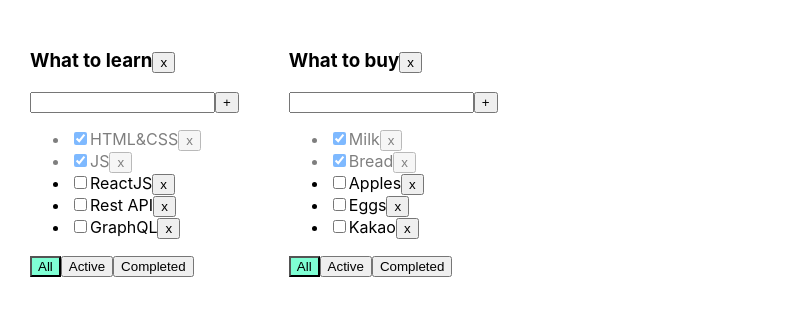
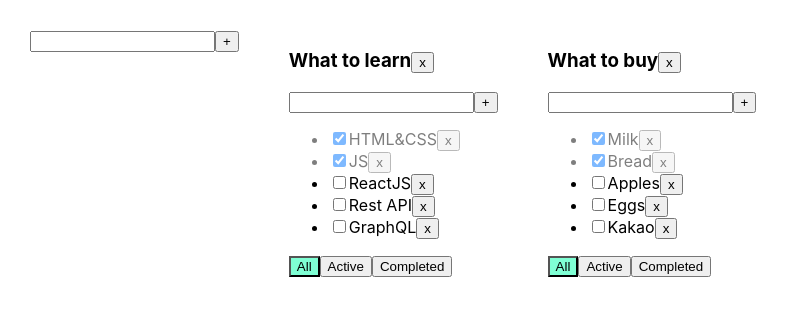
Before and after one commit to AndreiSheleg/toDoList-ts, a React (Create React App) app: page / in a window 1280 px wide. Shown: the top 316 px of the page, without its empty margins (0-789 px from the left). Built offline with nearby package versions, Linux system fonts and the light colour scheme.

Commit message:
add EditableSpan

```diff
--- /dev/null
+++ b/src/AddItemForm.tsx
@@ -0,0 +1,40 @@
+import React, {ChangeEvent, KeyboardEvent, useState} from 'react';
+
+type PropsType = {
+    onClick: (newTitle: string) => void
+    }
+export const AddItemForm = (props: PropsType) => {
+    let [title, setTitle] = useState("")
+    let [error, setError] = useState<string | null>(null)
+
+    const addTask = () => {
+        let newTitle = title.trim()
+        if (newTitle !== "") {
+            props.onClick(newTitle);
+            setTitle("");
+        } else {
+            setError("Title is required");
+        }
+    }
+    const onChangeHandler = (e: ChangeEvent<HTMLInputElement>) => {
+        setTitle(e.currentTarget.value)
+    }
+
+    const onKeyPressHandler = (e: KeyboardEvent<HTMLInputElement>) => {
+        setError(null);
+        if (e.charCode === 13) {
+            addTask();
+        }
+    }
+    return (
+        <div>
+            <input value={title}
+                   onChange={onChangeHandler}
+                   onKeyPress={onKeyPressHandler}
+                   className={error ? "error" : ""}
+            />
+            <button onClick={addTask}>+</button>
+            {error && <div className="error-message">{error}</div>}
+        </div>
+    );
+}
--- a/src/App.tsx
+++ b/src/App.tsx
@@ -2,6 +2,7 @@ import React, {useState} from 'react';
 import './App.css';
 import {TaskType, Todolist} from './Todolist';
 import {v1} from 'uuid';
+import {AddItemForm} from "./AddItemForm";
 
 export type FilterValuesType = 'all' | 'active' | 'completed';
 type TodolistsType = { id: string, title: string, filter: FilterValuesType }
@@ -64,7 +65,7 @@ function App() {
     }
 
     function changeStatus(todolistID: string, taskId: string, isDone: boolean) {
-        // НИЖЕ ОБРАТИ ВНИМАНИЕ - ЕСЛИ КЛЮС И ЗНАЧЕНИЕ iSDone совпали, ТО НЕ НАДО ПИСАТЬ ЕЩЁ РАЗ iSDone (iSDone: iSDone)
+        // НИЖЕ ОБРАТИ ВНИМАНИЕ - ЕСЛИ КЛЮЧ И ЗНАЧЕНИЕ iSDone совпали, ТО НЕ НАДО ПИСАТЬ ЕЩЁ РАЗ iSDone (iSDone: iSDone)
         setTasks({...tasks, [todolistID]:tasks[todolistID].map(el=>el.id === taskId ? {...el, isDone} :el ) } )
         // let task = tasks.find(t => t.id === taskId);
         // if (task) {
@@ -86,8 +87,26 @@ function App() {
         console.log(tasks)
     }
 
+    const addTodolist = (newTitle: string) => {
+        const newID = v1()
+        const newTodo:TodolistsType = {id: newID, title: newTitle, filter: 'all'}
+        setTodolists([...todolists, newTodo])
+        setTasks({...tasks, [newID]: []})
+    }
+
+    const updateTask = (todolistID:string, taskID:string, newTitle: string) => {
+        console.log('звонок из функции updateTask, newTitle равно :', newTitle)
+        setTasks({...tasks, [todolistID]: tasks[todolistID].map(el=> el.id === taskID ? {...el, title: newTitle} : el)})
+    }
+
+    const updateTodolist = (todolistID:string, newTitle: string) => {
+        console.log('звонок из функции updateTodolist, newTitle равно :', newTitle)
+        setTodolists(todolists.map(el => el.id === todolistID ? {...el, title: newTitle} : el))
+    }
+
     return (
         <div className="App">
+            <AddItemForm onClick={ addTodolist } />
             {todolists.map(el => {
                 let tasksForTodolist = tasks[el.id];
 
@@ -111,6 +130,8 @@ function App() {
                         changeTaskStatus={changeStatus}
                         filter={el.filter}
                         removeTodoList = {removeTodoList}
+                        updateTask={updateTask}
+                        updateTodolist={updateTodolist}
                     />
                 )
             })}
--- /dev/null
+++ b/src/EditableSpan.tsx
@@ -0,0 +1,30 @@
+import React, {ChangeEvent, useState} from 'react';
+
+type EditableSpanPropsType = {
+    oldTitle: string
+    onClick: (newTitle: string) => void
+}
+export const EditableSpan = (props: EditableSpanPropsType) => {
+    const [edit, setEdit] = useState(false)
+    let [newTitle, setNewTitle] = useState(props.oldTitle)
+    const editHandler = () => {
+        setEdit(!edit)
+        if(edit) {
+            addTask()
+        }
+    }
+
+    const onChangeHandler = (event: ChangeEvent<HTMLInputElement>) => {
+        setNewTitle(event.currentTarget.value)
+    }
+
+    const addTask = () => {
+        props.onClick(newTitle)
+    }
+
+    return (
+        edit
+            ? <input value={newTitle} onBlur={editHandler} autoFocus onChange={onChangeHandler}/>
+            : <span onDoubleClick={editHandler}>{props.oldTitle}</span>
+    );
+}
--- a/src/TodoList.tsx
+++ b/src/TodoList.tsx
@@ -1,5 +1,7 @@
 import React, {ChangeEvent, KeyboardEvent, useState} from 'react';
 import {FilterValuesType} from './App';
+import {AddItemForm} from "./AddItemForm";
+import {EditableSpan} from "./EditableSpan";
 
 export type TaskType = {
     id: string
@@ -17,53 +19,36 @@ type PropsType = {
     changeTaskStatus: (todolistID: string, taskId: string, isDone: boolean) => void
     filter: FilterValuesType
     removeTodoList: (todolistID: string) => void
+    updateTask: (todolistID: string, taskID: string, newTitle: string) => void
+    updateTodolist: (todolistID:string, newTitle: string) => void
 }
 
 export function Todolist(props: PropsType) {
 
-    let [title, setTitle] = useState("")
-    let [error, setError] = useState<string | null>(null)
+    const onAllClickHandler = () => props.changeFilter(props.todolistID, "all");
+    const onActiveClickHandler = () => props.changeFilter(props.todolistID, "active");
+    const onCompletedClickHandler = () => props.changeFilter(props.todolistID, "completed");
+    const removeTodoListHandler = () => props.removeTodoList(props.todolistID)
 
-    const addTask = () => {
-        if (title.trim() !== "") {
-            props.addTask(props.todolistID, title.trim());
-            setTitle("");
-        } else {
-            setError("Title is required");
-        }
+
+    const addTaskHandler = (newTitle: string) => {
+        props.addTask(props.todolistID, newTitle)
     }
 
-    const onChangeHandler = (e: ChangeEvent<HTMLInputElement>) => {
-        setTitle(e.currentTarget.value)
+    const updateTodolistHandler = (newTitle: string) => {
+        props.updateTodolist(props.todolistID, newTitle)
     }
-
-    const onKeyPressHandler = (e: KeyboardEvent<HTMLInputElement>) => {
-        setError(null);
-        if (e.charCode === 13) {
-            addTask();
-        }
-    }
-
-    const onAllClickHandler = () => props.changeFilter(props.todolistID,"all");
-    const onActiveClickHandler = () => props.changeFilter(props.todolistID,"active");
-    const onCompletedClickHandler = () => props.changeFilter(props.todolistID,"completed");
-    const removeTodoListHandler = () => props.removeTodoList(props.todolistID)
 
     return <div>
         <h3>
-            {props.title}
+            <EditableSpan oldTitle={props.title} onClick={updateTodolistHandler}/>
+
             {/*кнопка удаления Тудулиста: ниже*/}
             <button onClick={removeTodoListHandler}>x</button>
         </h3>
-        <div>
-            <input value={title}
-                   onChange={onChangeHandler}
-                   onKeyPress={onKeyPressHandler}
-                   className={error ? "error" : ""}
-            />
-            <button onClick={addTask}>+</button>
-            {error && <div className="error-message">{error}</div>}
-        </div>
+
+        <AddItemForm onClick={addTaskHandler}/>
+
         <ul>
             {
                 props.tasks.map(t => {
@@ -72,11 +57,16 @@ export function Todolist(props: PropsType) {
                         props.changeTaskStatus(props.todolistID, t.id, e.currentTarget.checked);
                     }
 
+                    const updateTaskHandler = (newTitle:string) => {
+                        props.updateTask(props.todolistID, t.id, newTitle )
+                    }
+
                     return <li key={t.id} className={t.isDone ? "is-done" : ""}>
                         <input type="checkbox"
                                onChange={onChangeHandler}
                                checked={t.isDone}/>
-                        <span>{t.title}</span>
+
+                        <EditableSpan oldTitle={t.title} onClick={updateTaskHandler}/>
                         <button onClick={onClickHandler}>x</button>
                     </li>
                 })
@@ -84,11 +74,14 @@ export function Todolist(props: PropsType) {
         </ul>
         <div>
             <button className={props.filter === 'all' ? "active-filter" : ""}
-                    onClick={onAllClickHandler}>All</button>
+                    onClick={onAllClickHandler}>All
+            </button>
             <button className={props.filter === 'active' ? "active-filter" : ""}
-                    onClick={onActiveClickHandler}>Active</button>
+                    onClick={onActiveClickHandler}>Active
+            </button>
             <button className={props.filter === 'completed' ? "active-filter" : ""}
-                    onClick={onCompletedClickHandler}>Completed</button>
+                    onClick={onCompletedClickHandler}>Completed
+            </button>
         </div>
     </div>
 }
```
